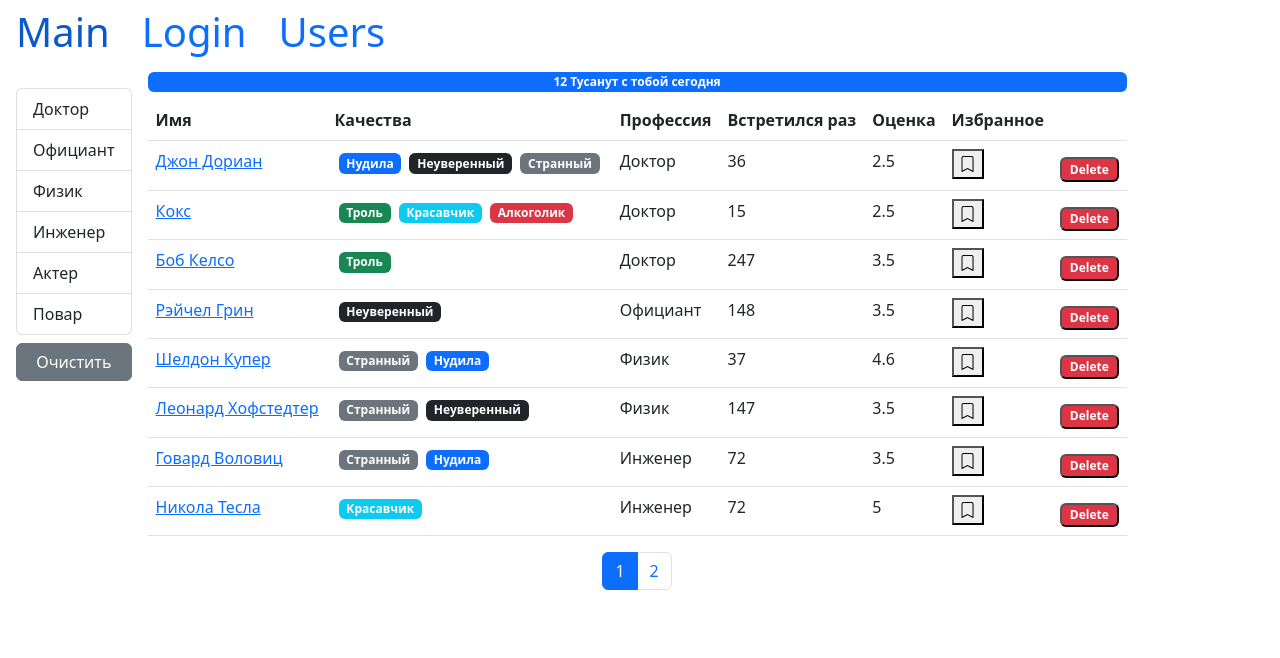
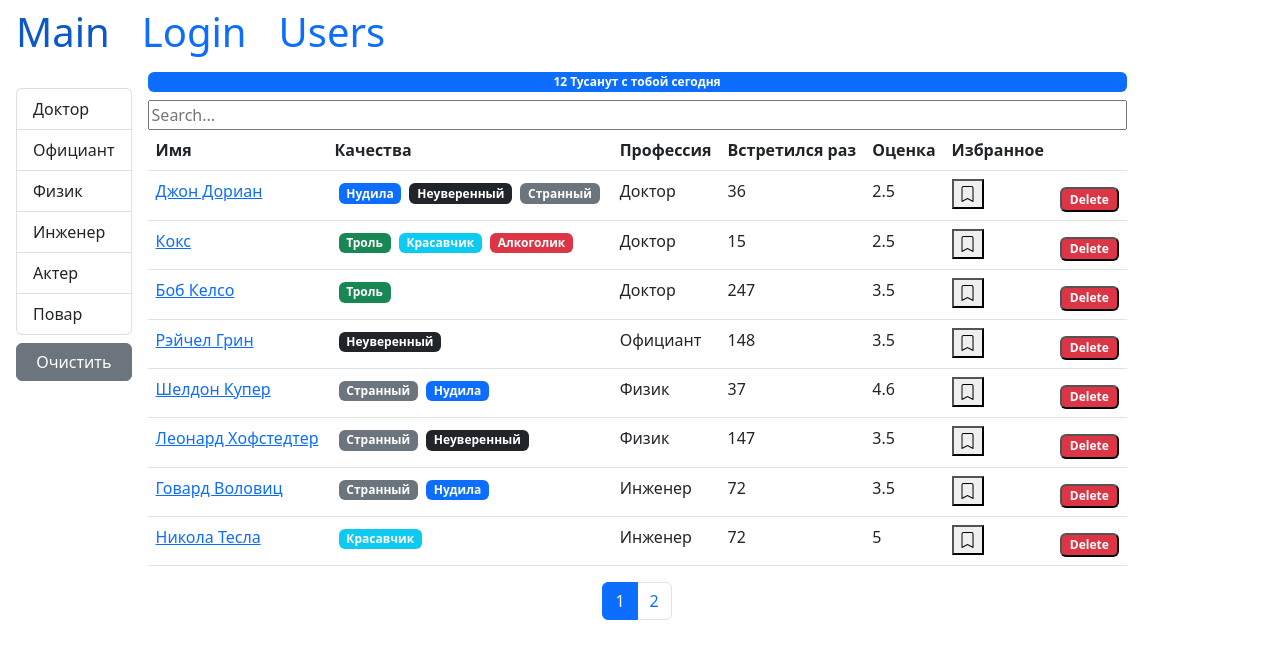
Before and after one commit to Grekalimbus/KP-1-React-Task, a React (Create React App) app: page /users in a window 1280 px wide. Shown: the top 658 px of the page. Built offline with nearby package versions, Linux system fonts and the light colour scheme.

Commit message:
add input basic props

```diff
--- /dev/null
+++ b/src/app/components/searchUser.jsx
@@ -0,0 +1,21 @@
+import React from "react";
+import PropTypes from "prop-types";
+
+const SearchUser = ({ value, onChange }) => {
+    return (
+        <div>
+            <input
+                type="text"
+                placeholder="Search..."
+                className="w-100"
+                onChange={onChange}
+                value={value}
+            />
+        </div>
+    );
+};
+SearchUser.propTypes = {
+    value: PropTypes.string,
+    onChange: PropTypes.func
+};
+export default SearchUser;
--- a/src/app/components/users.jsx
+++ b/src/app/components/users.jsx
@@ -8,6 +8,7 @@ import api from "../api";
 import _ from "lodash";
 import { useParams } from "react-router-dom";
 import User from "./user";
+import SearchUser from "./searchUser";
 
 export const Users = () => {
     const { userId } = useParams();
@@ -20,7 +21,11 @@ export const Users = () => {
     const [sortBy, setSortBy] = useState({ iter: "name", order: "asc" });
     const [getUsers, setUsers] = useState();
     const [currentUser, setCurrentUser] = useState();
+    const [inputValue, setInputValue] = useState("");
     // методы
+    const handleInputChange = ({ target }) => {
+        setInputValue(target.value);
+    };
     // метод для пагинации
     const handlePageChange = (pageIndex) => {
         // console.log("page: ", pageIndex);
@@ -101,7 +106,7 @@ export const Users = () => {
             [sortBy.path],
             [sortBy.order]
         );
-        const userCrop = Paginate(sortedUsers, currentPage, pageSize); // Paginate - функция которая режет массив обьекта и оставляет там 4 элемента
+        const userCrop = Paginate(sortedUsers, currentPage, pageSize); // Paginate - функция которая режет массив обьекта и оставляет там x элемента
 
         return (
             <div className="d-flex">
@@ -122,6 +127,10 @@ export const Users = () => {
                 )}
                 <div className="d-flex flex-column">
                     <Status value={getUsers} />
+                    <SearchUser
+                        value={inputValue}
+                        onChange={handleInputChange}
+                    />
                     <UserTable
                         users={userCrop}
                         onMark={handleMark}
```
